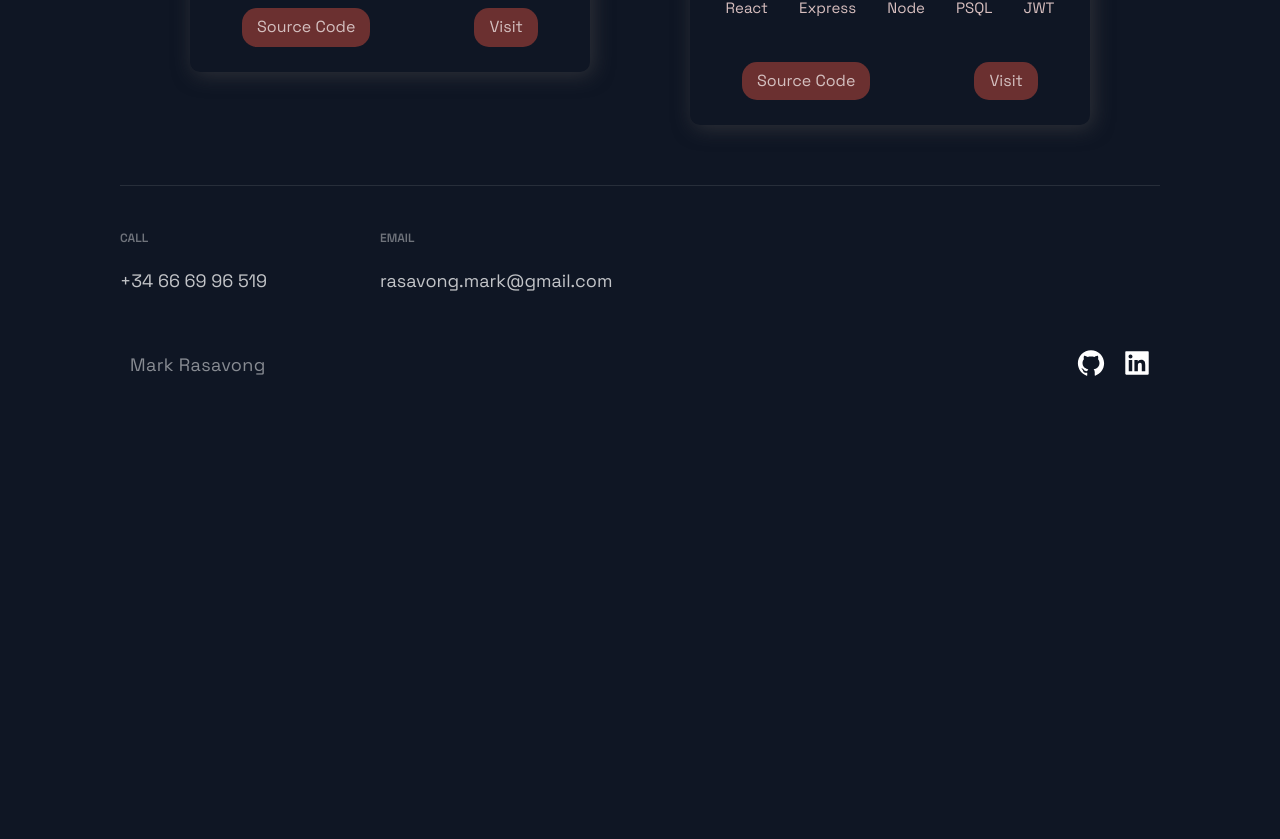
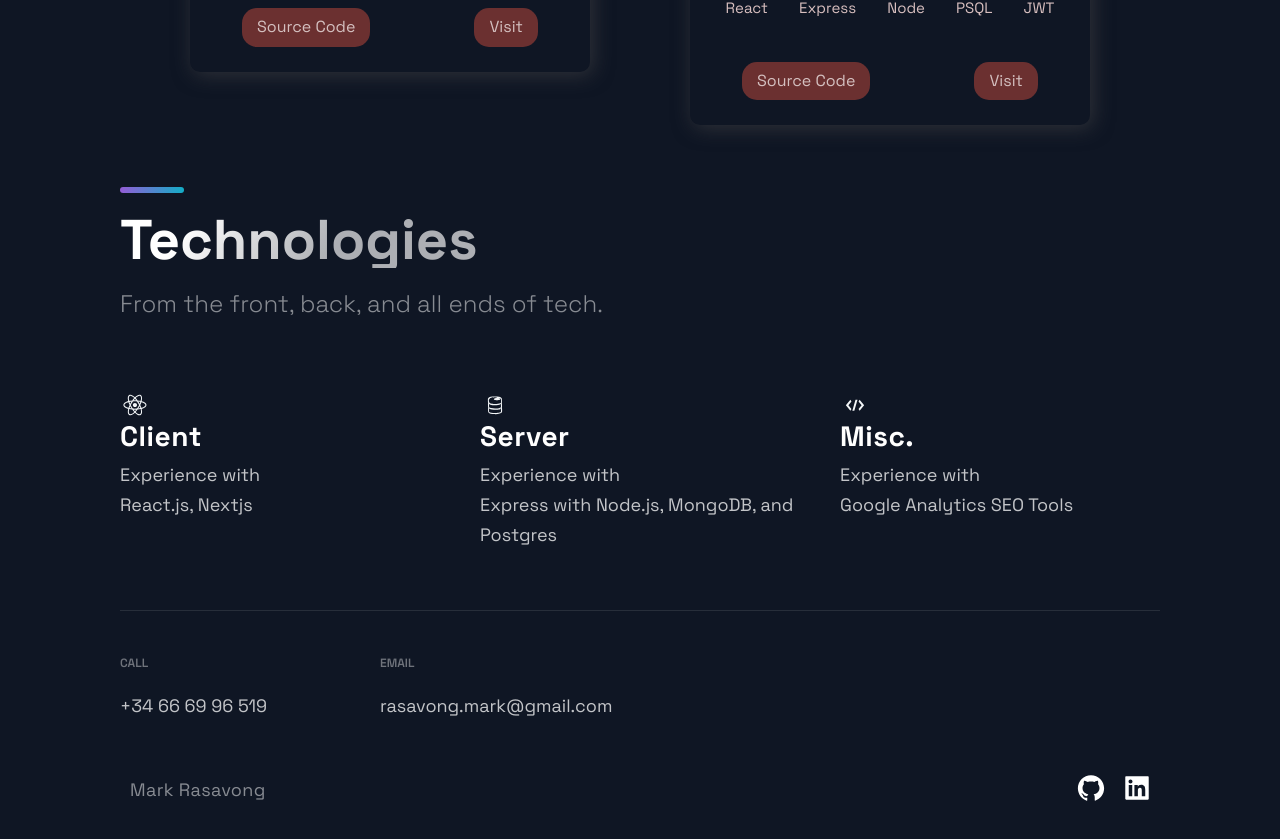
Before and after one commit to drazomo/marksCurriculumVitae, a Next.js app: page / in a window 1280 px wide. Shown: the part 2078-2917 px from the top of the page. Before the commit the page ends 2519 px from the top, so only its background shows below. Built offline with nearby package versions, Linux system fonts and the light colour scheme.

Commit message:
add: Technologies section to render at Homepage

```diff
--- /dev/null
+++ b/src/components/Technologies/Tecnologies.styled.ts
@@ -0,0 +1,137 @@
+import styled from 'styled-components'
+
+export const ImageContainer = styled.div`
+	text-align: center;
+	background-image: radial-gradient(
+		50% 50% at 50% 50%,
+		rgba(79, 108, 176, 0.25) 53.8%,
+		rgba(79, 108, 176, 0) 100%
+	);
+	width: 100%;
+	padding: 60px;
+	margin-top: 48px;
+	display: flex;
+	flex-direction: column;
+	align-items: center;
+	justify-content: center;
+
+	@media ${(props) => props.theme.breakpoints.lg} {
+		background-image: none;
+		padding: 0;
+		margin-top: 40px;
+	}
+	@media ${(props) => props.theme.breakpoints.md} {
+		background-image: none;
+		padding: 0;
+		margin-top: 16px;
+	}
+`
+
+export const MainImage = styled.img`
+	width: 100%;
+`
+
+export const List = styled.ul`
+	list-style-type: none;
+	display: grid;
+	grid-template-columns: repeat(3, 1fr);
+	gap: 40px;
+	margin: 3rem 0;
+
+	@media ${(props) => props.theme.breakpoints.lg} {
+		margin: 64px 0;
+	}
+
+	@media ${(props) => props.theme.breakpoints.md} {
+		margin: 64px 0;
+		gap: 24px;
+	}
+
+	@media ${(props) => props.theme.breakpoints.sm} {
+		display: flex;
+		flex-direction: column;
+		margin: 32px 0;
+	}
+`
+
+export const ListContainer = styled.div`
+	display: flex;
+	flex-direction: column;
+
+	@media ${(props) => props.theme.breakpoints.sm} {
+		display: flex;
+		margin-left: 18px;
+	}
+`
+
+export const ListTitle = styled.h4`
+	font-weight: 700;
+	font-size: 28px;
+	line-height: 32px;
+	letter-spacing: 0.02em;
+	color: #ffffff;
+	margin-bottom: 8px;
+
+	@media ${(props) => props.theme.breakpoints.md} {
+		font-size: 24px;
+		line-height: 28px;
+	}
+
+	@media ${(props) => props.theme.breakpoints.sm} {
+		font-size: 20px;
+		line-height: 28px;
+		letter-spacing: 0.02em;
+		margin-bottom: 4px;
+	}
+`
+
+export const ListParagraph = styled.p`
+	font-size: 18px;
+	line-height: 30px;
+	color: rgba(255, 255, 255, 0.75);
+
+	@media ${(props) => props.theme.breakpoints.md} {
+		font-size: 16px;
+		line-height: 28px;
+	}
+
+	@media ${(props) => props.theme.breakpoints.sm} {
+		font-size: 14px;
+		line-height: 22px;
+	}
+`
+
+export const ListItem = styled.li`
+	max-width: 320px;
+	display: flex;
+	flex-direction: column;
+
+	@media ${(props) => props.theme.breakpoints.md} {
+		max-width: 203px;
+	}
+
+	@media ${(props) => props.theme.breakpoints.sm} {
+		margin-bottom: 14px;
+		max-width: 320px;
+		flex-direction: row;
+	}
+`
+
+export const ListIcon = styled.img`
+	display: block;
+	width: 48px;
+	height: 48px;
+	margin-bottom: 10px;
+
+	@media ${(props) => props.theme.breakpoints.md} {
+		width: 40px;
+		height: 40px;
+		margin-bottom: 8px;
+	}
+
+	@media ${(props) => props.theme.breakpoints.sm} {
+		width: 32px;
+		height: 32px;
+		margin-bottom: 0px;
+	}
+`
--- /dev/null
+++ b/src/components/Technologies/index.tsx
@@ -0,0 +1,58 @@
+import React from 'react'
+import {
+	Section,
+	SectionDivider,
+	SectionText,
+	SectionTitle,
+} from '@/src/styles/GlobalComponents'
+import { DiFirebase, DiReact, DiCode } from 'react-icons/di'
+import {
+	List,
+	ListContainer,
+	ListItem,
+	ListParagraph,
+	ListTitle,
+} from './Tecnologies.styled'
+
+const Technologies = () => (
+	<Section id="tech">
+		<SectionDivider />
+		<br />
+		<SectionTitle>Technologies</SectionTitle>
+		<SectionText>From the front, back, and all ends of tech.</SectionText>
+		<List>
+			<ListItem>
+				<DiReact size="3rem" />
+				<ListContainer>
+					<ListTitle>Client</ListTitle>
+					<ListParagraph>
+						Experience with <br />
+						React.js, Nextjs
+					</ListParagraph>
+				</ListContainer>
+			</ListItem>
+			<ListItem>
+				<DiFirebase size="3rem" />
+				<ListContainer>
+					<ListTitle>Server</ListTitle>
+					<ListParagraph>
+						Experience with <br />
+						Express with Node.js, MongoDB, and Postgres
+					</ListParagraph>
+				</ListContainer>
+			</ListItem>
+			<ListItem>
+				<DiCode size="3rem" />
+				<ListContainer>
+					<ListTitle>Misc.</ListTitle>
+					<ListParagraph>
+						Experience with <br />
+						Google Analytics SEO Tools
+					</ListParagraph>
+				</ListContainer>
+			</ListItem>
+		</List>
+	</Section>
+)
+
+export default Technologies
--- a/src/pages/index.tsx
+++ b/src/pages/index.tsx
@@ -2,6 +2,7 @@
 import Hero from '../components/Hero'
 import HeroAnimation from '../components/HeroAnimation'
 import Projects from '../components/Projects'
+import Technologies from '../components/Technologies'
 import { Layout } from '../layout/Layout'
 import { Section } from '../styles/GlobalComponents'
 
@@ -12,6 +13,7 @@
 			<HeroAnimation />
 		</Section>
 		<Projects />
+		<Technologies />
 	</Layout>
 )
 
```
